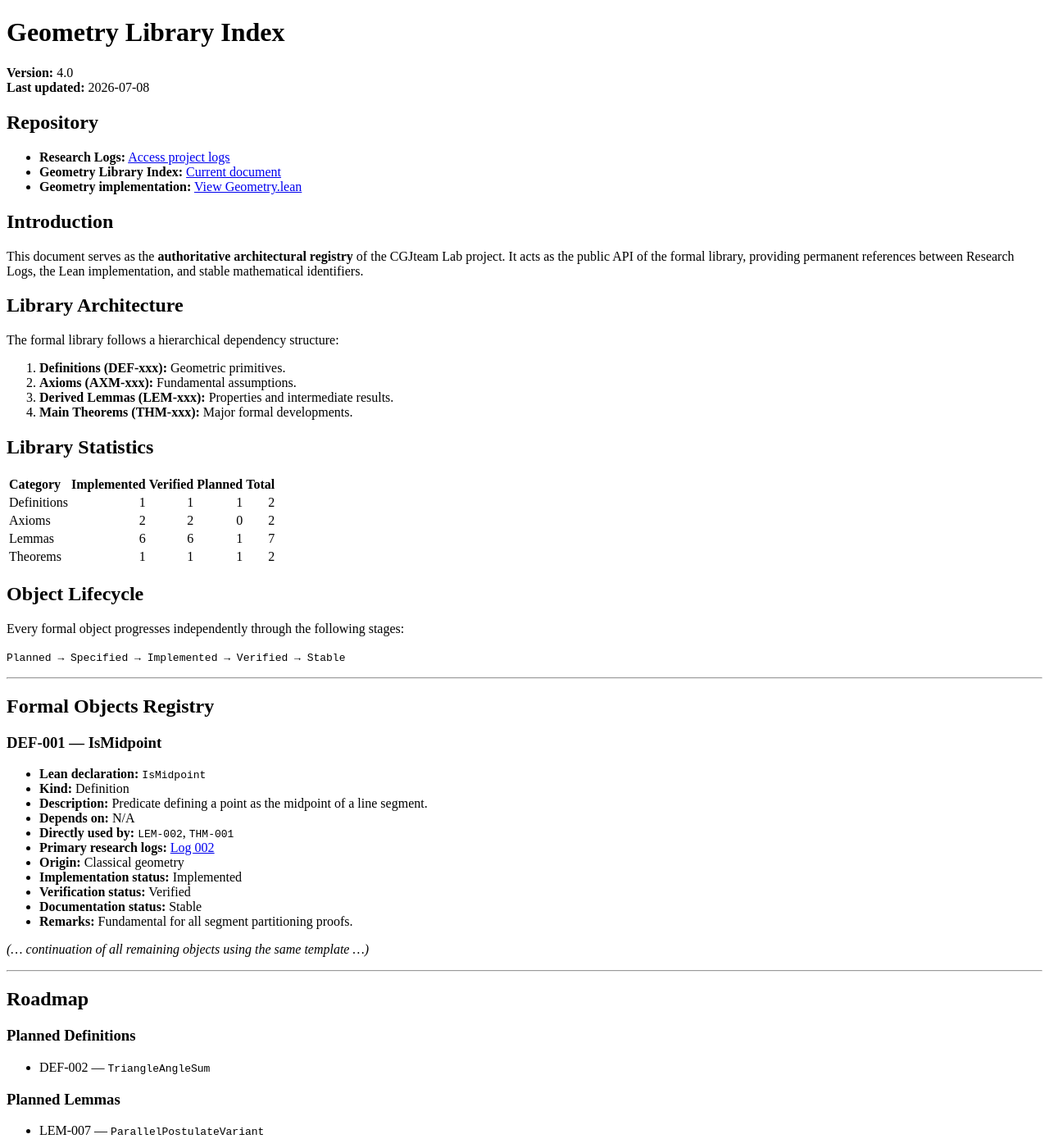
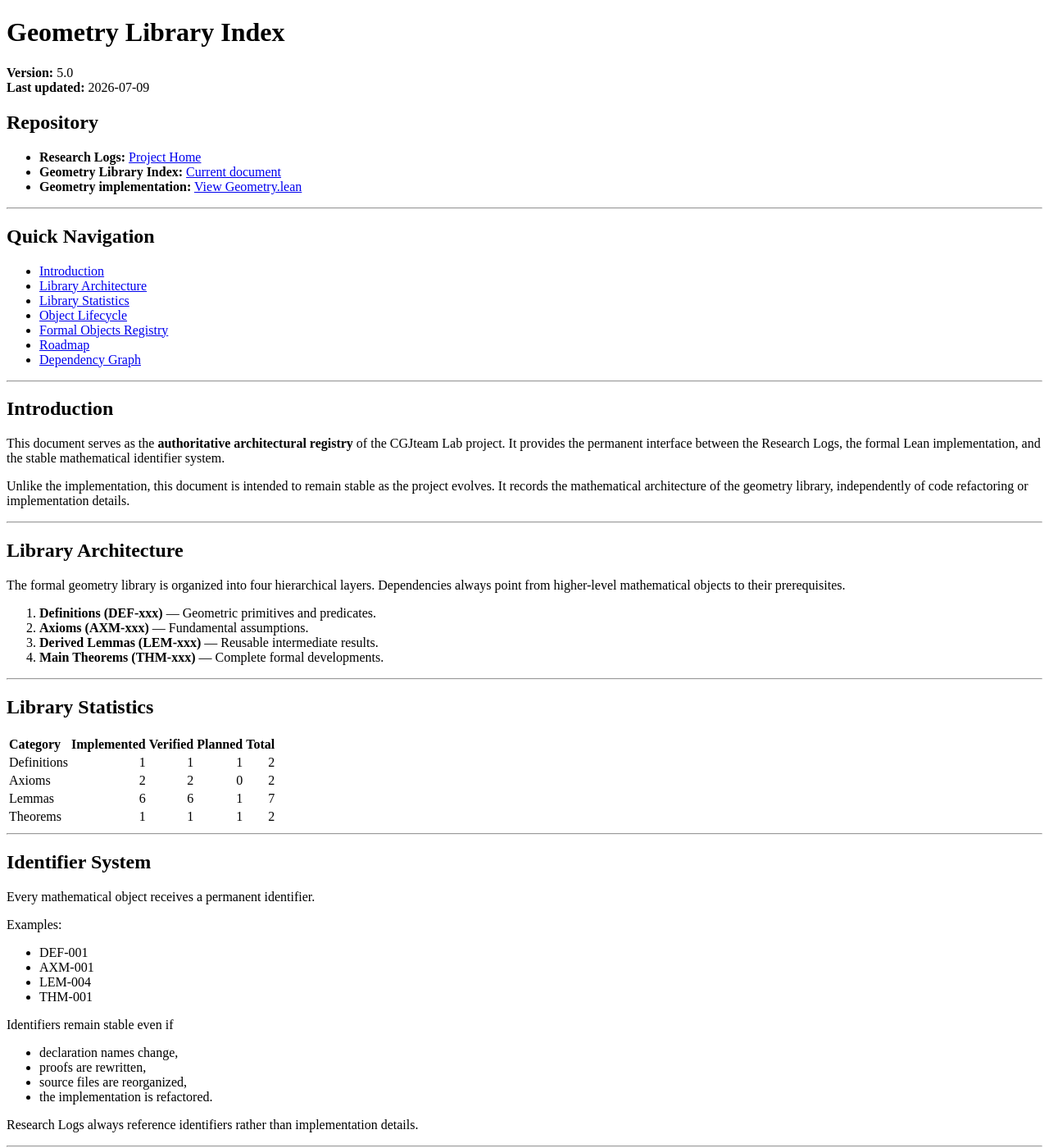
Before and after one commit to cgjteam/cgjteam.github.io, a Jekyll site: the page built from Geometry.md, in a window 1280 px wide and 1400 px high. Shown: the whole window at 82% size. Built offline with Jekyll 4.4.1, drawn with Linux system fonts in a browser that asks for light colours; our own code applies the rules of GitHub Pages for plain Markdown files; comment, search, counter and statistics services are not loaded; some of the changed text lies outside the part shown.

Commit message:
Update Geometry.md

````diff
--- a/Geometry.md
+++ b/Geometry.md
@@ -1,26 +1,50 @@
+---
+layout: default
+---
+
 # Geometry Library Index
 
-**Version:** 4.0
-**Last updated:** 2026-07-08
+**Version:** 5.0
+**Last updated:** 2026-07-09
 
 ## Repository
 
-- **Research Logs:** [Access project logs](./)
+- **Research Logs:** [Project Home](./index.html)
 - **Geometry Library Index:** [Current document](./Geometry.md)
 - **Geometry implementation:** [View Geometry.lean](./Geometry_lean.html)
 
+---
+
+## Quick Navigation
+
+- [Introduction](#introduction)
+- [Library Architecture](#library-architecture)
+- [Library Statistics](#library-statistics)
+- [Object Lifecycle](#object-lifecycle)
+- [Formal Objects Registry](#formal-objects-registry)
+- [Roadmap](#roadmap)
+- [Dependency Graph](#dependency-graph)
+
+---
+
 ## Introduction
 
-This document serves as the **authoritative architectural registry** of the CGJteam Lab project. It acts as the public API of the formal library, providing permanent references between Research Logs, the Lean implementation, and stable mathematical identifiers.
+This document serves as the **authoritative architectural registry** of the CGJteam Lab project. It provides the permanent interface between the Research Logs, the formal Lean implementation, and the stable mathematical identifier system.
+
+Unlike the implementation, this document is intended to remain stable as the project evolves. It records the mathematical architecture of the geometry library, independently of code refactoring or implementation details.
+
+---
 
 ## Library Architecture
 
-The formal library follows a hierarchical dependency structure:
+The formal geometry library is organized into four hierarchical layers. Dependencies always point from higher-level mathematical objects to their prerequisites.
 
-1. **Definitions (DEF-xxx):** Geometric primitives.
-2. **Axioms (AXM-xxx):** Fundamental assumptions.
-3. **Derived Lemmas (LEM-xxx):** Properties and intermediate results.
-4. **Main Theorems (THM-xxx):** Major formal developments.
+1. **Definitions (DEF-xxx)** — Geometric primitives and predicates.
+2. **Axioms (AXM-xxx)** — Fundamental assumptions.
+3. **Derived Lemmas (LEM-xxx)** — Reusable intermediate results.
+4. **Main Theorems (THM-xxx)** — Complete formal developments.
+
+---
 
 ## Library Statistics
 
@@ -31,11 +55,37 @@
 | Lemmas | 6 | 6 | 1 | 7 |
 | Theorems | 1 | 1 | 1 | 2 |
 
+---
+
+## Identifier System
+
+Every mathematical object receives a permanent identifier.
+
+Examples:
+
+- DEF-001
+- AXM-001
+- LEM-004
+- THM-001
+
+Identifiers remain stable even if
+
+- declaration names change,
+- proofs are rewritten,
+- source files are reorganized,
+- the implementation is refactored.
+
+Research Logs always reference identifiers rather than implementation details.
+
+---
+
 ## Object Lifecycle
 
-Every formal object progresses independently through the following stages:
+Each formal object progresses independently through the following stages:
 
-`Planned → Specified → Implemented → Verified → Stable`
+```
+Planned → Specified → Implemented → Verified → Stable
+```
 
 ---
 
@@ -53,9 +103,136 @@
 - **Implementation status:** Implemented
 - **Verification status:** Verified
 - **Documentation status:** Stable
-- **Remarks:** Fundamental for all segment partitioning proofs.
+- **Remarks:** Fundamental for all midpoint constructions.
 
-*(... continuation of all remaining objects using the same template ...)*
+---
+
+### AXM-001 — SAS
+
+- **Lean declaration:** `SAS`
+- **Kind:** Axiom
+- **Description:** Side–Angle–Side congruence axiom.
+- **Depends on:** N/A
+- **Directly used by:** `THM-001`
+- **Primary research logs:** [Log 003](log-003.html)
+- **Origin:** Classical geometry
+- **Implementation status:** Implemented
+- **Verification status:** Verified
+- **Documentation status:** Stable
+
+---
+
+### AXM-002 — ExtendSegment
+
+- **Lean declaration:** `ExtendSegment`
+- **Kind:** Axiom
+- **Description:** Segment extension construction.
+- **Depends on:** N/A
+- **Directly used by:** `THM-001`
+- **Primary research logs:** [Log 004](log-004.html)
+- **Origin:** Classical geometry
+- **Implementation status:** Implemented
+- **Verification status:** Verified
+- **Documentation status:** Stable
+
+---
+
+### LEM-001 — parallel_from_equal_angles
+
+- **Lean declaration:** `parallel_from_equal_angles`
+- **Kind:** Lemma
+- **Description:** Parallelism derived from equal corresponding angles.
+- **Depends on:** AXM-001
+- **Directly used by:** `THM-001`
+- **Primary research logs:** [Log 006](log-006.html)
+- **Implementation status:** Implemented
+- **Verification status:** Verified
+- **Documentation status:** Stable
+
+---
+
+### LEM-002 — midpoint_congruent
+
+- **Lean declaration:** `midpoint_congruent`
+- **Kind:** Lemma
+- **Description:** Congruence property implied by the midpoint definition.
+- **Depends on:** DEF-001
+- **Directly used by:** `THM-001`
+- **Primary research logs:** [Log 005](log-005.html)
+- **Implementation status:** Implemented
+- **Verification status:** Verified
+- **Documentation status:** Stable
+
+---
+
+### LEM-003 — congruent_transitivity
+
+- **Lean declaration:** `congruent_transitivity`
+- **Kind:** Lemma
+- **Description:** Transitivity of segment congruence.
+- **Depends on:** AXM-001
+- **Directly used by:** `THM-001`
+- **Primary research logs:** [Log 006](log-006.html)
+- **Implementation status:** Implemented
+- **Verification status:** Verified
+- **Documentation status:** Stable
+
+---
+
+### LEM-004 — parallelogram_from_parallel_and_congruent
+
+- **Lean declaration:** `parallelogram_from_parallel_and_congruent`
+- **Kind:** Lemma
+- **Description:** Construction criterion for a parallelogram.
+- **Depends on:** LEM-001
+- **Directly used by:** `THM-001`
+- **Primary research logs:** [Log 007](log-007.html)
+- **Implementation status:** Implemented
+- **Verification status:** Verified
+- **Documentation status:** Stable
+
+---
+
+### LEM-005 — parallelogram_opposite_sides
+
+- **Lean declaration:** `parallelogram_opposite_sides`
+- **Kind:** Lemma
+- **Description:** Opposite sides of a parallelogram.
+- **Depends on:** LEM-004
+- **Directly used by:** `THM-001`
+- **Primary research logs:** [Log 007](log-007.html)
+- **Implementation status:** Implemented
+- **Verification status:** Verified
+- **Documentation status:** Stable
+
+---
+
+### LEM-006 — collinear_parallel_trans
+
+- **Lean declaration:** `collinear_parallel_trans`
+- **Kind:** Lemma
+- **Description:** Collinearity and parallelism transfer.
+- **Depends on:** LEM-001
+- **Directly used by:** `THM-001`
+- **Primary research logs:** [Log 007](log-007.html)
+- **Implementation status:** Implemented
+- **Verification status:** Verified
+- **Documentation status:** Stable
+
+---
+
+### THM-001 — MedianConcurrency
+
+- **Lean declaration:** `MedianConcurrency`
+- **Kind:** Theorem
+- **Description:** Synthetic proof of the concurrency of the medians.
+- **Depends on:** DEF-001, AXM-001, AXM-002, LEM-001, LEM-002, LEM-003, LEM-004, LEM-005, LEM-006
+- **Directly used by:** None
+- **Primary research logs:** Log 001–020
+- **Implementation status:** Implemented
+- **Verification status:** Verified
+- **Documentation status:** Stable
+- **Remarks:** Initial case study of the CGJteam Lab project.
 
 ---
 
@@ -63,27 +240,57 @@
 
 ### Planned Definitions
 
-- DEF-002 — `TriangleAngleSum`
+- **DEF-002** — `TriangleAngleSum`
+
+### Planned Axioms
+
+- None
 
 ### Planned Lemmas
 
-- LEM-007 — `ParallelPostulateVariant`
+- **LEM-007** — `ParallelPostulateVariant`
 
 ### Planned Theorems
 
-- THM-002 — *(TBD)*
+- **THM-002** — *(TBD)*
 
 ---
 
-## Dependency Graph (Mathematical)
+## Dependency Graph
 
 ```text
-DEF-001
-   |
-   v
-LEM-002 --------+
-                |
-AXM-001 --------+------> THM-001
-                |
-AXM-002 --------+
+                DEF-001
+                   |
+                   v
+               LEM-002
+                   |
+                   |
+AXM-001 ---> LEM-001 ----+
+     |                   |
+     |                   |
+     +------> LEM-003    |
+                         |
+AXM-002 -----------------+
+                         |
+                         v
+                      LEM-004
+                         |
+                         v
+                      LEM-005
+                         |
+                         v
+                      LEM-006
+                         |
+                         v
+                     THM-001
 ```
+
+---
+
+## Research Log Index
+
+| Logs | Topic |
+|:-----|:------|
+| 001–011 | Logical analysis of Ian Finlay's synthetic proof |
+| 012–014 | Formal proof methodology |
+| 015–020 | Architecture of the formal geometry library |
````
